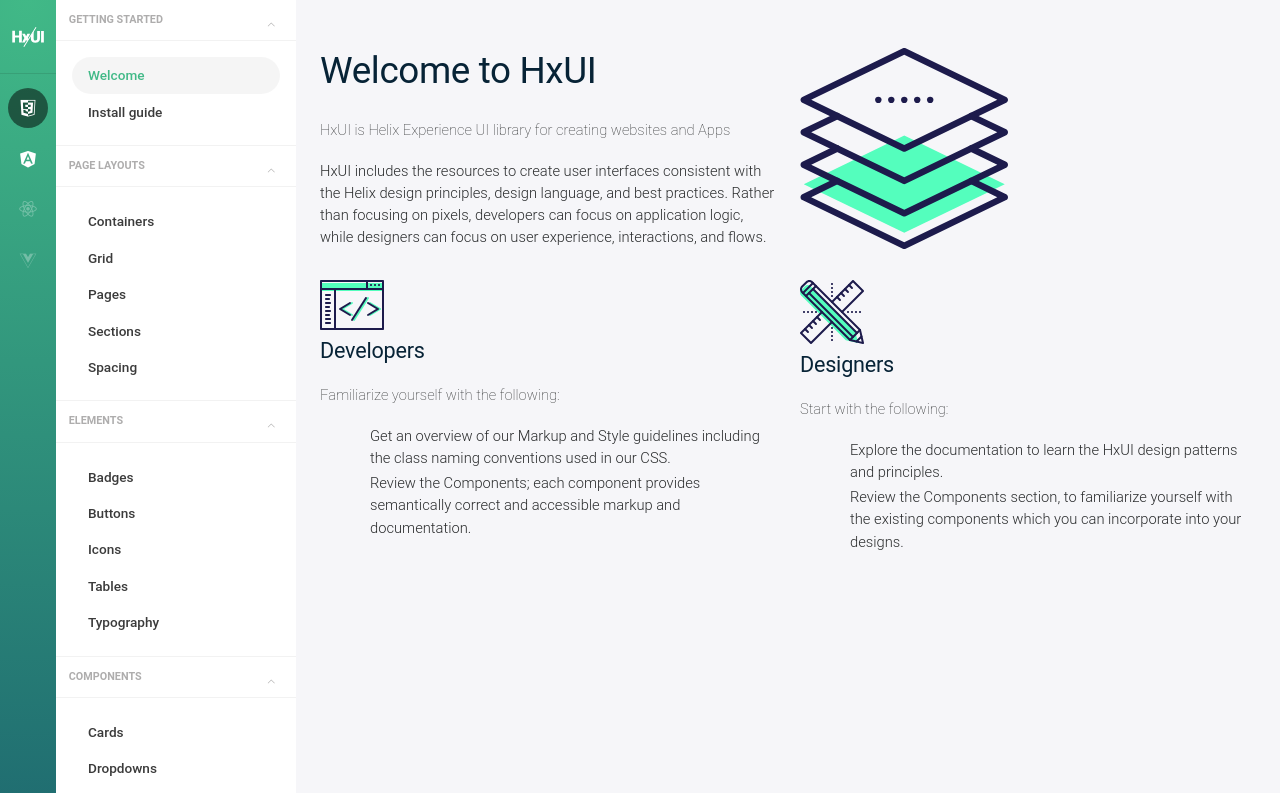
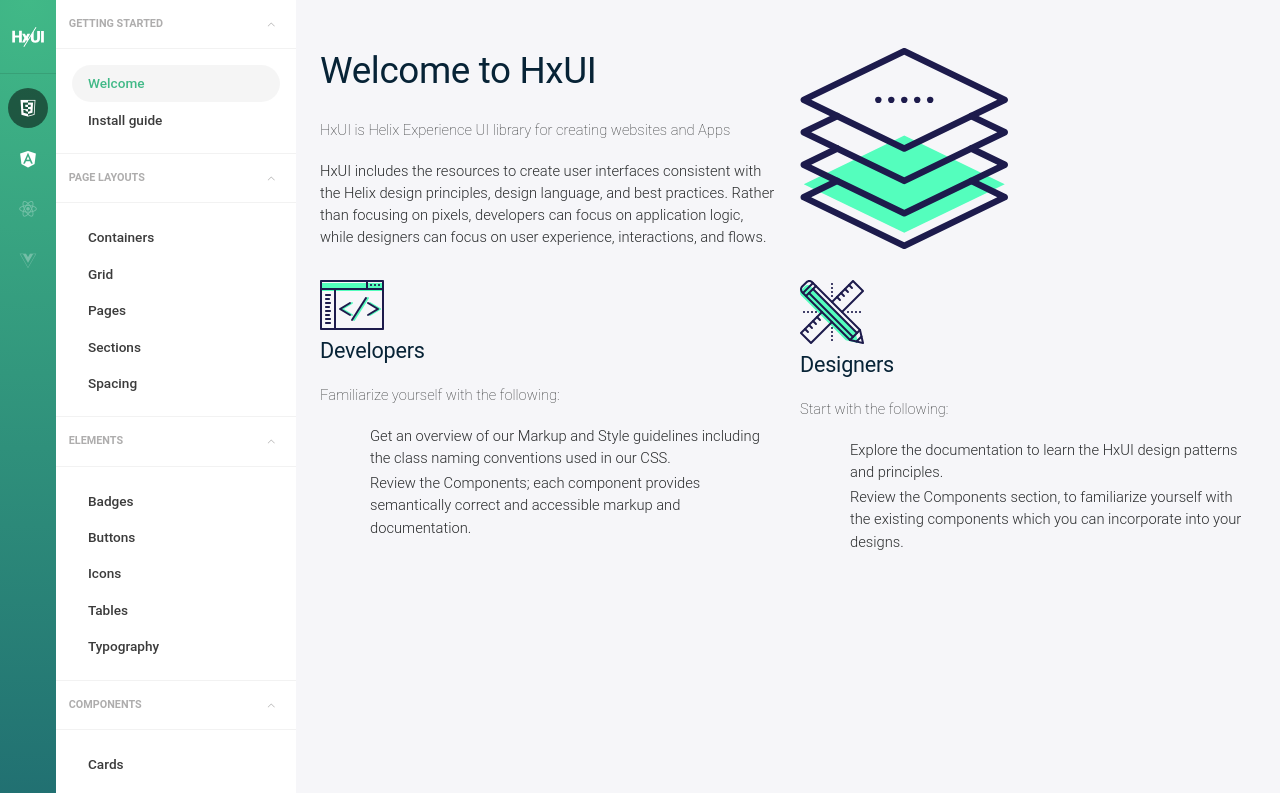
Before and after one commit to MedicalDirector/hxui-css, a Vue app: page /#/ in a window 1280 px wide. Shown: the top 793 px of the page. Built offline with nearby package versions, Linux system fonts and the light colour scheme; what vue-highlightjs would draw is missing.

Commit message:
update icons to flex-inline

```diff
--- a/src/components/ExpandingNavItem.vue
+++ b/src/components/ExpandingNavItem.vue
@@ -1,8 +1,10 @@
 <template>
   <div class="panel">
-    <div class="hx-header has-pointer" @click="toggleItem" >
-      {{ title }}
-      <i class="hx-icon is-small my-0 is-pulled-right" :class="{ 'icon-angle-down' : show, 'icon-angle-up': !show }"></i>
+    <div class="hx-header hx-flex py-2 has-pointer" @click="toggleItem" >
+      <span class="hx-flex-1 py-2">{{ title }}</span>
+      <span class="hx-icon-control  py-1">
+        <i class="hx-icon is-small my-0" :class="{ 'icon-angle-down' : show, 'icon-angle-up': !show }"></i>
+      </span>
     </div>
     <div class="navs" :style="{ height: ht + 'px' }" >
       <ul class="hx-nav hx-nav-vertical py-4" ref="navs">
--- a/static/scss/components/_icon.scss
+++ b/static/scss/components/_icon.scss
@@ -1,5 +1,5 @@
 .hx-icon {
-  display: flex;
+  display: inline-flex;
   justify-content: center;
   align-items: center;
   font-size: 21px;
```
